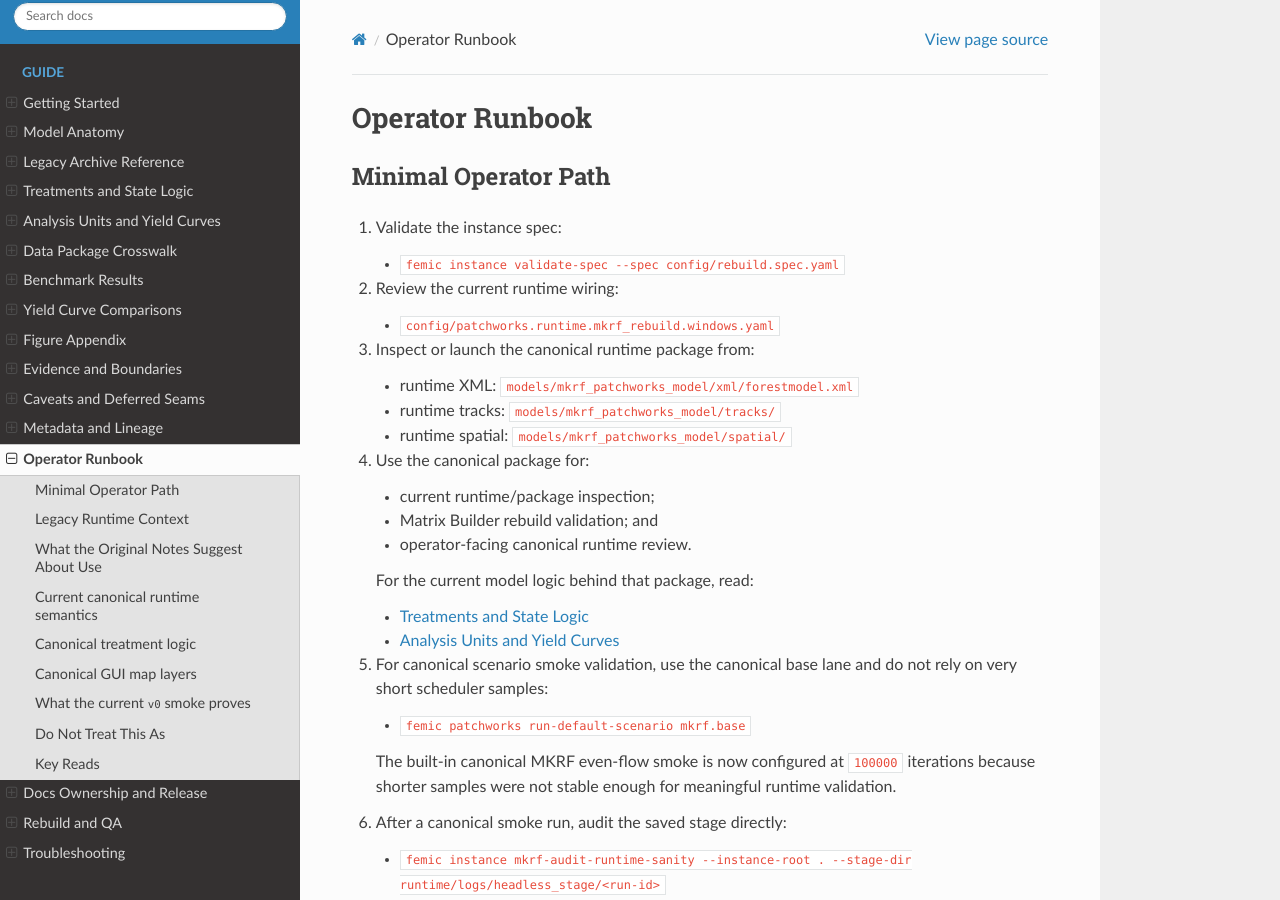
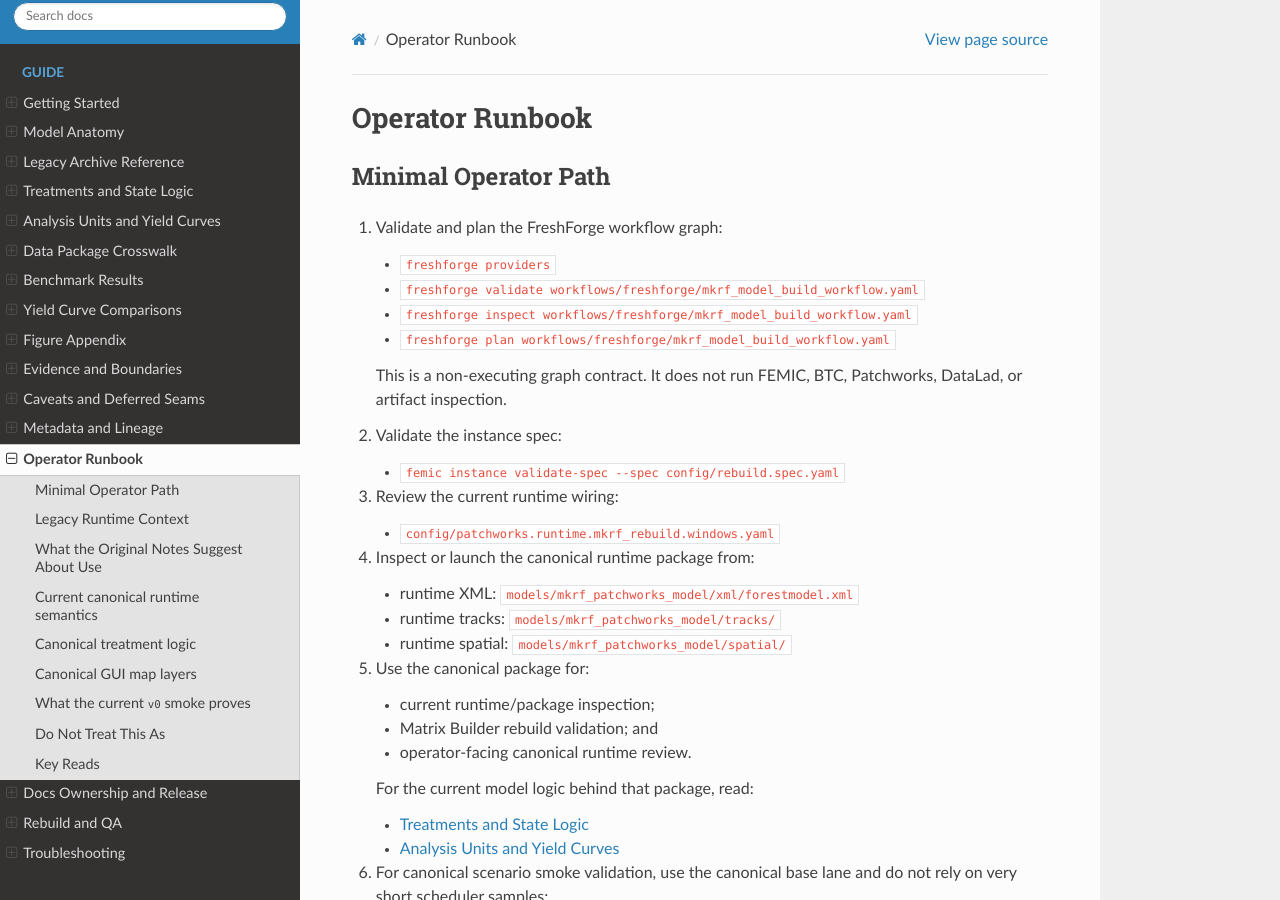
Before and after one commit to UBC-FRESH/femic-mkrf-instance, a Sphinx documentation site: the page built from docs/operator-runbook.rst, in a window 1280 px wide and 900 px high. Built offline with Sphinx 7.4.7 and the Read the Docs theme 3.1.0, drawn with Linux system fonts in a browser that asks for light colours.

Commit message:
Add FreshForge MKRF rebuild workflow (#36)

```diff
--- a/docs/operator-runbook.rst
+++ b/docs/operator-runbook.rst
@@ -4,21 +4,31 @@ Operator Runbook
 Minimal Operator Path
 ---------------------
 
-1. Validate the instance spec:
+1. Validate and plan the FreshForge workflow graph:
+
+   - ``freshforge providers``
+   - ``freshforge validate workflows/freshforge/mkrf_model_build_workflow.yaml``
+   - ``freshforge inspect workflows/freshforge/mkrf_model_build_workflow.yaml``
+   - ``freshforge plan workflows/freshforge/mkrf_model_build_workflow.yaml``
+
+   This is a non-executing graph contract. It does not run FEMIC, BTC,
+   Patchworks, DataLad, or artifact inspection.
+
+2. Validate the instance spec:
 
    - ``femic instance validate-spec --spec config/rebuild.spec.yaml``
 
-2. Review the current runtime wiring:
+3. Review the current runtime wiring:
 
    - ``config/patchworks.runtime.mkrf_rebuild.windows.yaml``
 
-3. Inspect or launch the canonical runtime package from:
+4. Inspect or launch the canonical runtime package from:
 
    - runtime XML: ``models/mkrf_patchworks_model/xml/forestmodel.xml``
    - runtime tracks: ``models/mkrf_patchworks_model/tracks/``
    - runtime spatial: ``models/mkrf_patchworks_model/spatial/``
 
-4. Use the canonical package for:
+5. Use the canonical package for:
 
    - current runtime/package inspection;
    - Matrix Builder rebuild validation; and
```
Also changed, not shown: other parts of docs/operator-runbook.rst (+3 -3 lines), README.md (+23 -0 lines), docs/rebuild-and-qa.rst (+18 -1 lines), runbooks/REBUILD_RUNBOOK.md (+18 -0 lines), 1 other file.
